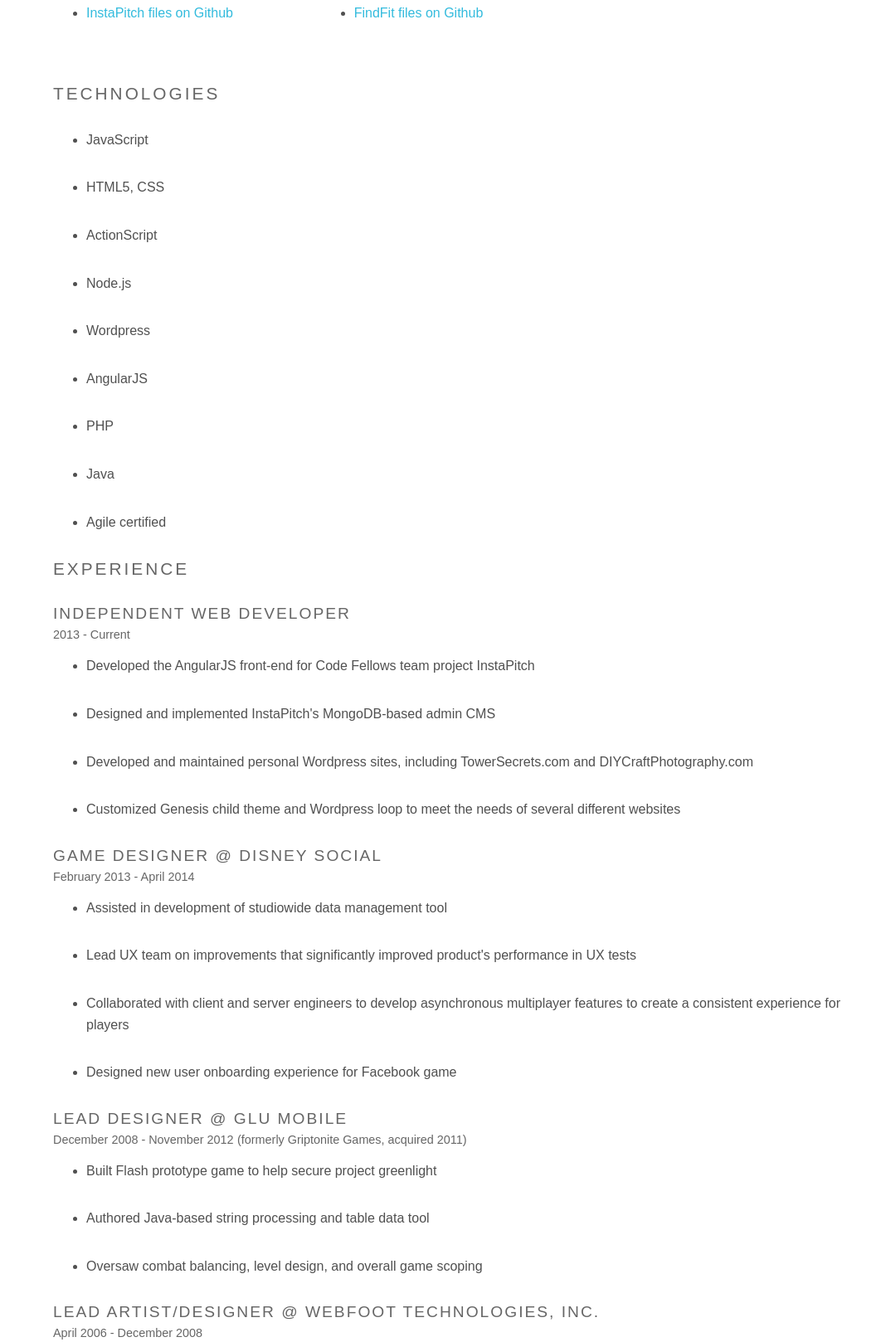
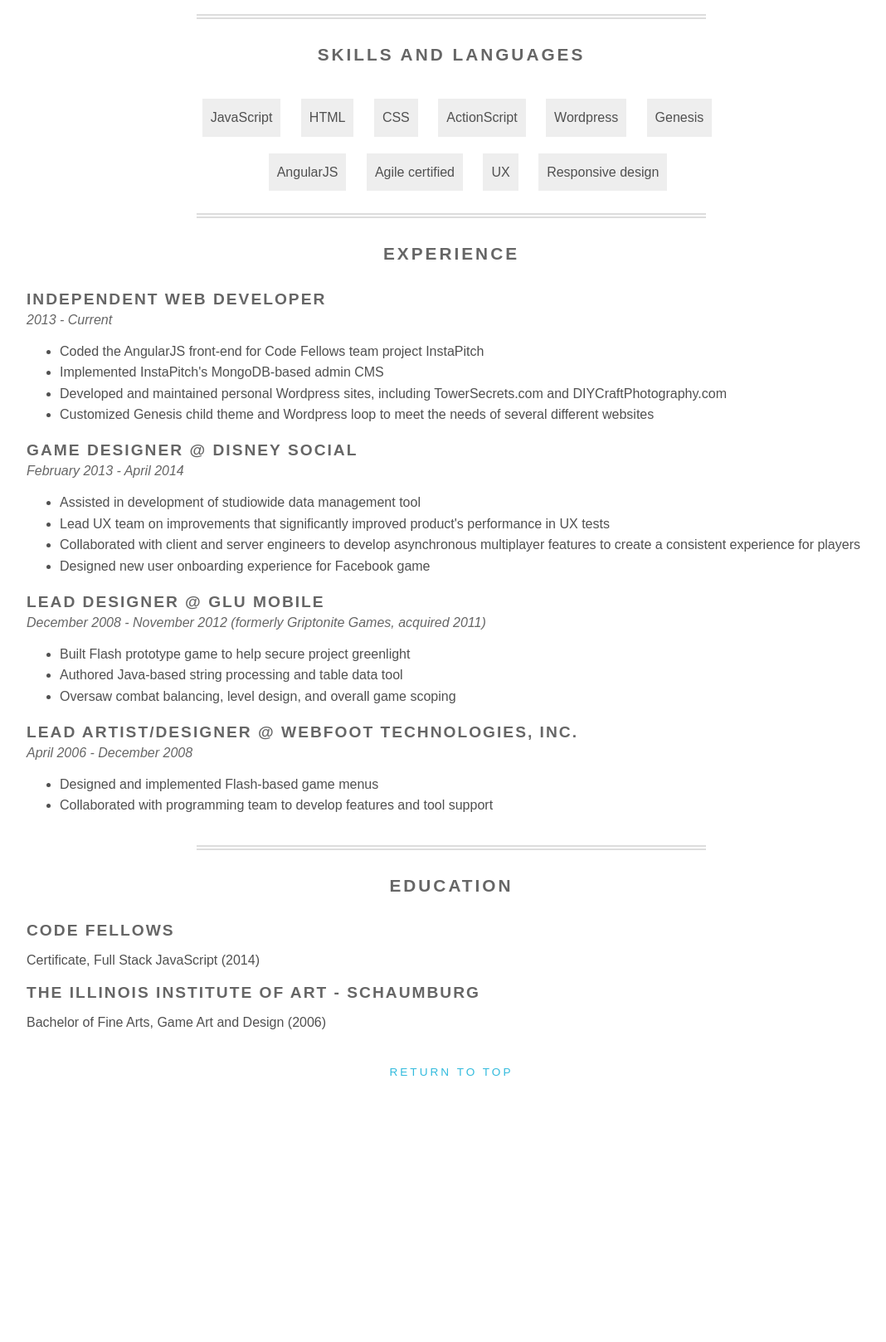
Before and after one commit to MJGrant/mjgrant.org, a plain HTML site: page index.html in a window 1280 px wide. Shown: the part 740-2358 px from the top of the page at 83% size, without its empty margins (96-1164 px from the left). After the commit the page ends 2083 px from the top, so only its background shows below. Drawn offline with Linux system fonts and the light colour scheme.

Commit message:
Completed first pass on styling, including media queries

```diff
--- a/index.html
+++ b/index.html
@@ -7,7 +7,7 @@
   <link href='http://fonts.googleapis.com/css?family=Arvo:700' rel='stylesheet' type='text/css'>
 </head>
 <body>
-
+<a href="#top">
   <div id="contact">
     <ul>
       <li><a href="https://github.com/MJGrant">Github</a></li>
@@ -23,9 +23,11 @@
     <p>Front-end web developer</p>
   </div>
 
+  <div class="divider"></div>
+
 <div class="featured-work-wrapper">
-<section id="projects" class="container">
-  <h2 class="centered-text">Featured Projects</h2>
+<section id="projects">
+  <h2>Featured Projects</h2>
 
   <div class="row">
 
@@ -82,35 +84,44 @@
 </section><!-- closes project section-->
 </div> <!-- closes featured-work-wrapper -->
 
+<!-- technologies section -->
+<div class="divider"></div>
+
 <div class="resume-wrapper">
   <section id="technologies">
-  <h2>Technologies</h2>
+    <h2>Skills and Languages</h2>
     <ul>
       <li>JavaScript</li>
-    <li>HTML5, CSS</li>
+      <li>HTML</li>
+      <li>CSS</li>
       <li>ActionScript</li>
-    <li>Node.js</li>
       <li>Wordpress</li>
+      <li>Genesis</li>
       <li>AngularJS</li>
-    <li>PHP</li>
-    <li>Java</li>
       <li>Agile certified</li>
+      <li>UX</li>
+      <li>Responsive design</li>
     </ul>
-  </div>
+  </section>
 
-</div>
+  <!-- resume section -->
+  <div class="divider"></div>
 
   <div id="container-workhistory">
   <h2>Experience</h2>
-<h3>Independent Web Developer</h3><span class="dates">2013 - Current</span>
+  <h3>Independent Web Developer</h3>
+  <span class="dates">2013 - Current</span>
+
   <ul>
-    <li>Developed the AngularJS front-end for Code Fellows team project InstaPitch</li>
-    <li>Designed and implemented InstaPitch's MongoDB-based admin CMS</li>
+      <li>Coded the AngularJS front-end for Code Fellows team project InstaPitch</li>
+      <li>Implemented InstaPitch's MongoDB-based admin CMS</li>
       <li>Developed and maintained personal Wordpress sites, including TowerSecrets.com and DIYCraftPhotography.com</li>
       <li>Customized Genesis child theme and Wordpress loop to meet the needs of several different websites</li>
     </ul>
 
-<h3>Game Designer @ Disney Social</h3><span class="dates">February 2013 - April 2014</span>
+  <h3>Game Designer @ Disney Social</h3>
+  <span class="dates">February 2013 - April 2014</span>
+
   <ul>
       <li>Assisted in development of studiowide data management tool</li>
       <li>Lead UX team on improvements that significantly improved product's performance in UX tests</li>
@@ -118,7 +129,9 @@
       <li>Designed new user onboarding experience for Facebook game</li>
     </ul>
 
-<h3>Lead Designer @ Glu Mobile</h3><span class="dates">December 2008 - November 2012</span>
+  <h3>Lead Designer @ Glu Mobile</h3>
+  <span class="dates">December 2008 - November 2012</span>
+
   <span class="acquired">(formerly Griptonite Games, acquired 2011)</span>
   <ul>
     <li>Built Flash prototype game to help secure project greenlight</li>
@@ -126,20 +139,26 @@
     <li>Oversaw combat balancing, level design, and overall game scoping</li>
   </ul>
 
-<h3>Lead Artist/Designer @ Webfoot Technologies, Inc.</h3><span class="dates">April 2006 - December 2008</span>
+  <h3>Lead Artist/Designer @ Webfoot Technologies, Inc.</h3>
+  <span class="dates">April 2006 - December 2008</span>
+
     <ul>
-    <li>Designed and implemented Flash-based menus</li>
-    <li>Collaborated with programming team to design features, development tool support</li>
+      <li>Designed and implemented Flash-based game menus</li>
+      <li>Collaborated with programming team to develop features and tool support</li>
     </ul>
+  </br>
+
+  <!-- education section -->
+  <div class="divider"></div>
 
   <h2>Education</h2>
   <h3>Code Fellows</h3>
   <p>Certificate, Full Stack JavaScript (2014)</p>
   <h3>The Illinois Institute of Art - Schaumburg</h3>
-<p>Bachelor of Fine Arts, Game Art ampersand Design (2006)</p>
+  <p>Bachelor of Fine Arts, Game Art and Design (2006)</p>
 
+  </div><!-- closes container-workhistory -->
 
-<a href="mailto:mandi@majoh.com">Contact me</a>
-</div>
+<div id="return-to-top"><a href="#top">Return to top</a></div>
 </body>
 </html>
--- a/style.css
+++ b/style.css
@@ -8,7 +8,7 @@ html {
 body {
   padding:0;
   margin:0 auto;
-  width:75%;
+  width:80%;
   max-width:100%;
   color:#505050 ;
 }
@@ -23,9 +23,11 @@ h1,h2,h3,h4 {
 }
 
 h2 {
+  font-weight:bold;
   font-size:1.3em;
   letter-spacing:3px;
   margin:1.5em 0 1.5em 0;
+  text-align:center;
 }
 
 h3 {
@@ -35,10 +37,6 @@ h3 {
 
 ul {
   line-height:1.6em;
-}
-
-li {
-  margin-bottom:2em;
 }
 
 a {
@@ -58,7 +56,6 @@ a:hover{
   padding:0;
   overflow:hidden;
   text-align:center;
-  border-bottom:6px double #aaa;
 }
 
 #name {
@@ -75,7 +72,7 @@ a:hover{
   overflow:hidden;
 }
 
-#contact ul li {
+#contact ul li, #return-to-top {
   text-transform:uppercase;
   letter-spacing:3px;
   list-style-type:none;
@@ -85,34 +82,24 @@ a:hover{
   text-align:center;
 }
 
-.projectBox {
-  width:340px;
-  height:200px;
-  background-color:#efefef;
-  margin:10px;
+#return-to-top {
+  display:block;
+  margin:40px auto;
 }
 
-.container {
-  margin-left: auto;
-  margin-right: auto;
+/* double line divider */
+.divider {
+  clear:both;
+  margin:0 auto;
+  display:block;
+  width:60%;
+  height:1px;
+  border-bottom:6px double #ddd;
 }
 
+/* Project gallery cells */
 .featured-work-wrapper {
   line-height:1.4em;
-}
-
-.centered-text {
-  text-align:center;
-}
-
-.resume-wrapper {
-  clear:both;
-  max-width:100%;
-}
-
-.dates, .acquired {
-  font-size:.9em;
-  color:#666;
 }
 
 .image {
@@ -149,10 +136,50 @@ a:hover{
   width:27%;
 }
 
+/* Technologies section */
+#technologies {
+  width:70%;
+  display:block;
+  margin:0 auto;
+  text-align:center;
+}
+
+#technologies ul li {
+  background-color:#eee;
+  margin:10px;
+  padding:10px;
+  display:inline-block;
+}
+
+#technologies ul li:first-child {
+  margin-left:-1em;
+}
+
+/* Work experience (resume) section */
+#container-workhistory h3 {
+  font-weight:bold;
+}
+
+.resume-wrapper {
+  clear:both;
+  max-width:100%;
+}
+
+.dates, .acquired {
+  font-size:1em;
+  color:#666;
+  font-style:italic;
+}
+
 /* Media queries for mobile */
 
-@media (max-width: 800px) {
+@media (max-width: 1000px) {
   .project-cell {
     width:90%;
     max-width:90%;
   }
+
+  #technologies {
+    width:100%;
+  }
+}
```
Lines whose indentation alone changed are shown as unchanged.
